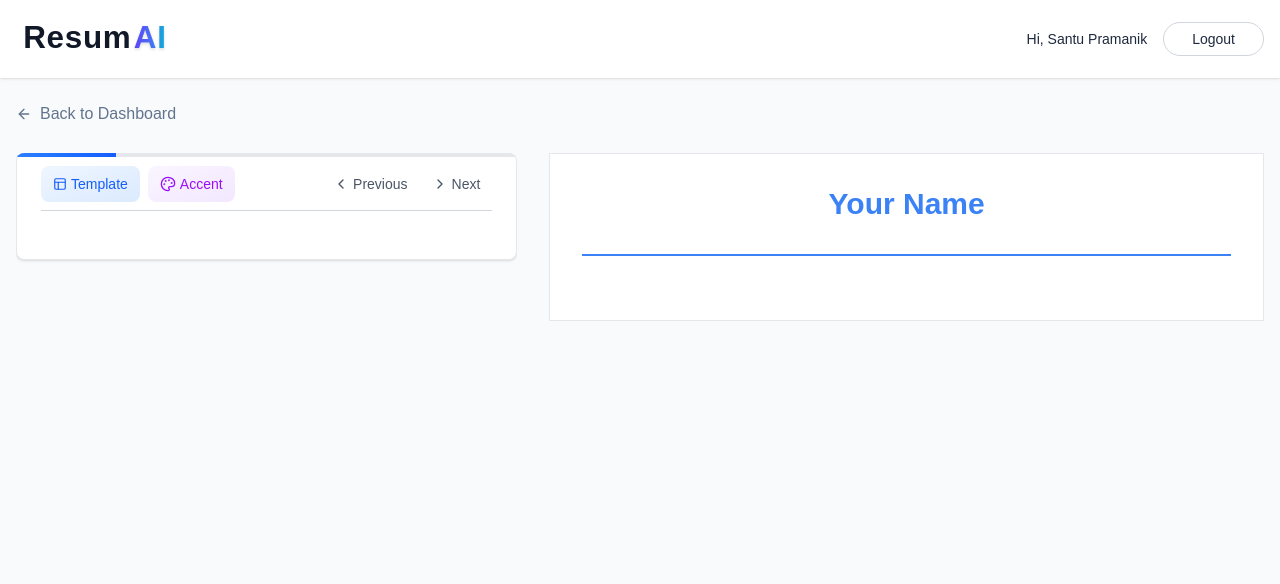
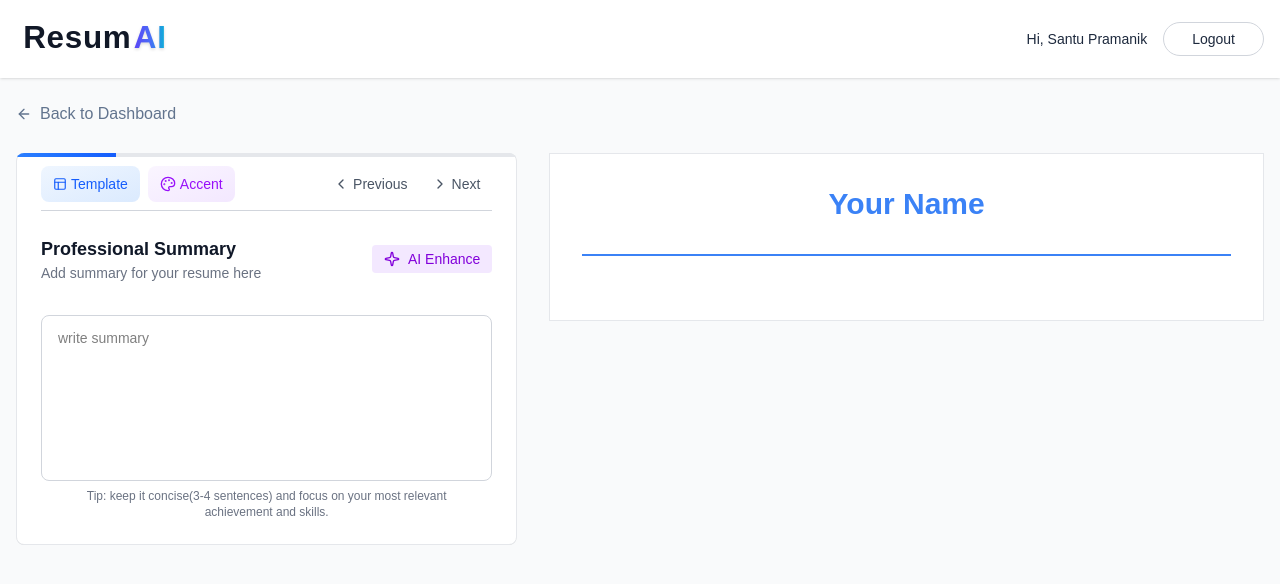
Before and after one commit to santu7212/RESUME-BUILDER, a React (Vite) app in the folder client/: page /app/resume-builder/1 in a window 1280 px wide. Both pictures are taken after a click on the button "Next". Shown: the top 584 px of the page. Built offline with nearby package versions, Linux system fonts and the light colour scheme.

Commit message:
feat: update ProfessionalSummary component layout; integrate into ResumeBuilder for summary editing

```diff
--- a/client/src/components/ProfessionalSummary.jsx
+++ b/client/src/components/ProfessionalSummary.jsx
@@ -1,29 +1,47 @@
-import { Sparkle } from 'lucide-react'
-import React from 'react'
+import { Sparkle } from "lucide-react";
+import React from "react";
 
-const ProfessionalSummary = ({data,onChange,setResumeData}) => {
+const ProfessionalSummary = ({ data, onChange, setResumeData }) => {
   return (
-    <div className='space-y-4'>
-        <div className='flex items-center justify-between'>
+    <div className="space-y-4">
+      <div className="flex items-center justify-between">
         <div>
-                <h3 className='flex items-center gap-2 text-lg
-                font-semibold text-gray-900'>Professional Summary</h3>
-                <p className='text-sm text-gray-500'>
+          <h3
+            className="flex items-center gap-2 text-lg
+                font-semibold text-gray-900"
+          >
+            Professional Summary
+          </h3>
+          <p className="text-sm text-gray-500">
             Add summary for your resume here
           </p>
-
         </div>
-            <button  className="flex items-center gap-2 px-3 py-1 text-sm bg-purple-100
+        <button
+          className="flex items-center gap-2 px-3 py-1 text-sm bg-purple-100
              text-purple-700 rounded hover:bg-purple-200
-             transition-colors disabled:opacity-50">
-                <Sparkle className='size-4'/>
+             transition-colors disabled:opacity-50"
+        >
+          <Sparkle className="size-4" />
           AI Enhance
         </button>
+      </div>
+      <div className="mt-6">
+        <textarea
+        placeholder="write summary"
+        value={data || ""}
+        onChange={(e)=>onChange(e.target.value)}
+           rows={7}
+          className="w-full p-3 px-4 mt-2 border text-sm
+             border-gray-300 rounded-lg
+             focus:ring focus:ring-blue-500
+             focus:border-blue-500 outline-none
+             transition-colors resize-none"
+        />
+        <p className="text-xs text-gray-500 max-w-4/5 mx-auto text-center"
+        >Tip: keep it concise(3-4 sentences) and focus on your most relevant achievement and skills.</p>
+      </div>
+    </div>
+  );
+};
 
-        </div>
-
-    </div>
-  )
-}
-
-export default ProfessionalSummary
+export default ProfessionalSummary;
--- a/client/src/pages/ResumeBuilder.jsx
+++ b/client/src/pages/ResumeBuilder.jsx
@@ -16,6 +16,7 @@ import PersonalInfoForm from "../components/PersonalInfoForm";
 import ResumePreview from "../components/ResumePreview";
 import TemplateSelector from "../components/TemplateSelector";
 import ColorPicker from "../components/ColorPicker";
+import ProfessionalSummary from "../components/ProfessionalSummary";
 const ResumeBuilder = () => {
   const { resumeID } = useParams();
   const [resumeData, setResumeData] = useState({
@@ -132,6 +133,13 @@ const ResumeBuilder = () => {
 
                   />
                 )}
+                {
+                  activeSection.id==="summary"&& (
+                    <ProfessionalSummary data={resumeData.professional_summary}
+                    onChange={(data)=>setResumeData(prev=>({...prev,professional_summary:data}))}
+                    setResumeData={setResumeData}/>
+                  )
+                }
               </div>
             </div>
           </div>
```
Lines whose indentation alone changed are shown as unchanged.
